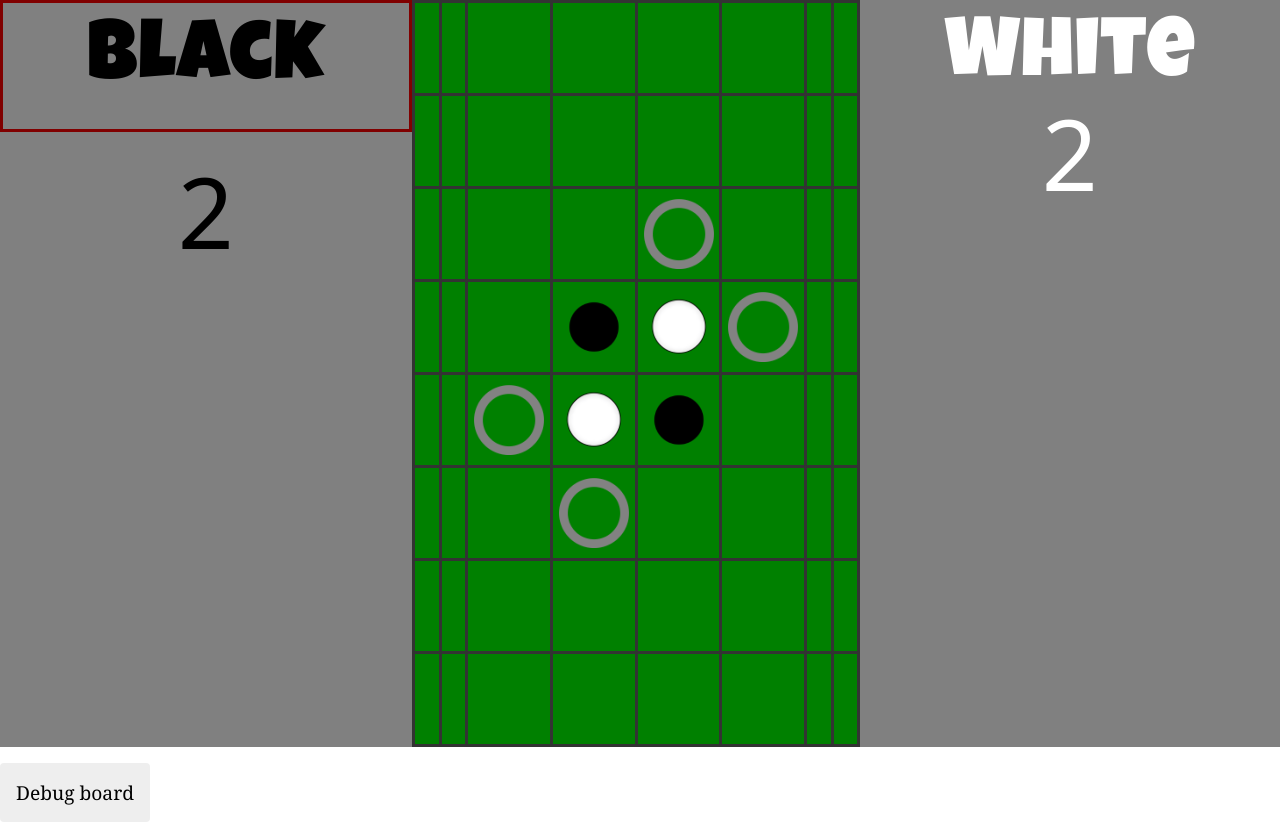
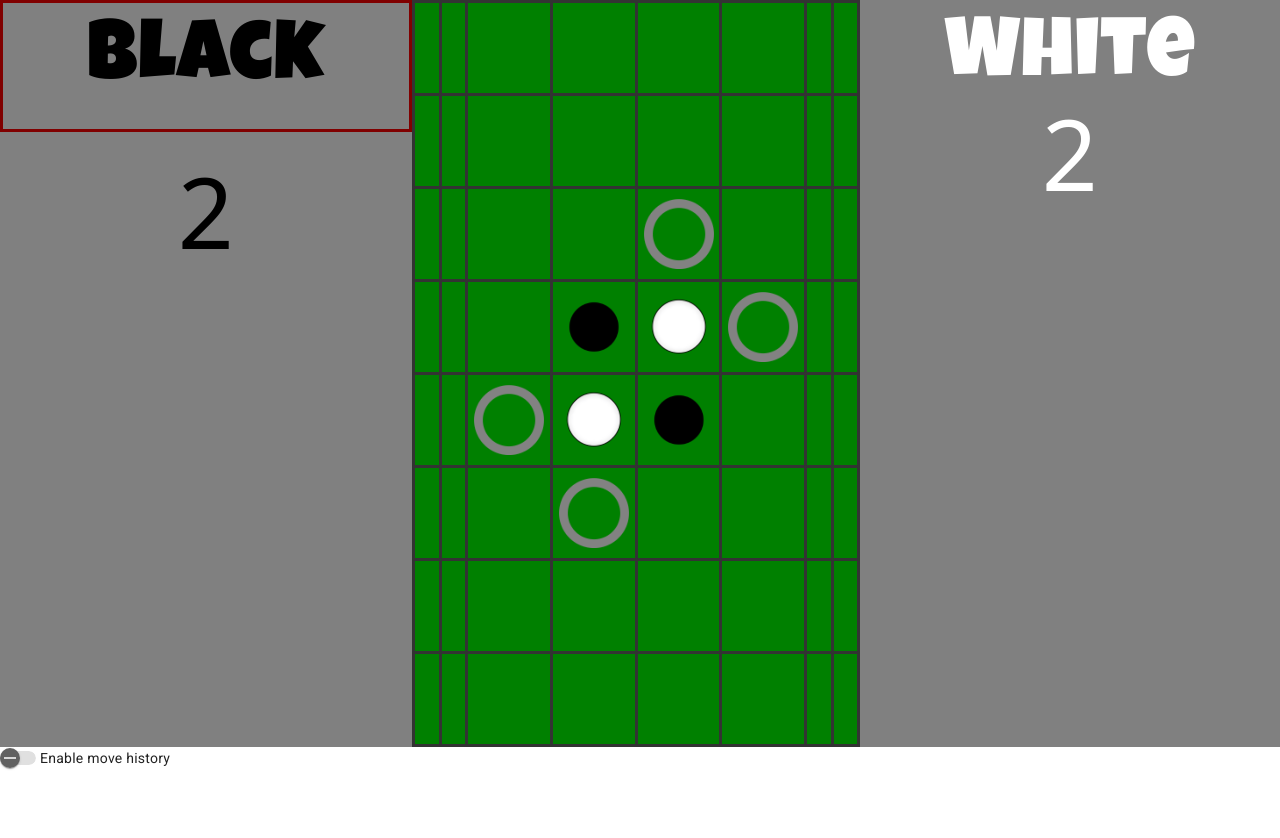
Before and after one commit to Justjason24/ASMX-Reversi, an Angular app in the folder angular-reversi/: page /reversi in a window 1280 px wide. After the commit the page ends 800 px from the top, so only its background shows below. Built offline with nearby package versions, Linux system fonts and the light colour scheme; a web font is replaced by a local one.

Commit message:
added a move history slide toggle

```diff
--- a/angular-reversi/src/app/app.module.ts
+++ b/angular-reversi/src/app/app.module.ts
@@ -8,6 +8,8 @@ import { BrowserAnimationsModule } from '@angular/platform-browser/animations';
 import { MatSlideToggleModule } from '@angular/material/slide-toggle';
 import { MatTableModule } from '@angular/material/table';
 import { HttpClientModule } from '@angular/common/http';
+import { FormsModule } from '@angular/forms';
+
 
 @NgModule({
   declarations: [
@@ -20,7 +22,8 @@ import { HttpClientModule } from '@angular/common/http';
     BrowserAnimationsModule,
     MatSlideToggleModule,
     MatTableModule,
-    HttpClientModule
+    HttpClientModule,
+    FormsModule
   ],
   providers: [],
   bootstrap: [AppComponent]
--- a/angular-reversi/src/app/reversi/reversi.component.css
+++ b/angular-reversi/src/app/reversi/reversi.component.css
@@ -40,7 +40,7 @@ img {
 #move-history {
 
     width: 50%;
-    background-color: chartreuse;
+    background-color: white;
 }
 
 .scoreboard {
--- a/angular-reversi/src/app/reversi/reversi.component.html
+++ b/angular-reversi/src/app/reversi/reversi.component.html
@@ -60,15 +60,20 @@
 </div>
 
 
+<div footer>
+    <mat-slide-toggle [(ngModel)]="showMoveHistory">Enable move history</mat-slide-toggle>
 
-<!-- <div id="move-history">
-    <div *ngFor="let move of chunkedMoveHistory">
-        <p>{{move}}</p>
+    <div *ngIf="showMoveHistory" id="move-history">
+        <div *ngFor="let move of chunkedMoveHistory">
+            <p>{{move}}</p>
+        </div>
     </div>
-</div> -->
+
+</div>
 
 
 
-<div>
+
+<!-- <div>
     <button  (click)="debugAPICall()">Debug board</button>
-</div>
+</div> -->
--- a/angular-reversi/src/app/reversi/reversi.component.ts
+++ b/angular-reversi/src/app/reversi/reversi.component.ts
@@ -19,7 +19,9 @@ export class ReversiComponent implements OnInit {
 
   whiteScore: number = 2;
   blackScore: number = 2;
+  showMoveHistory = false;
   gameOver = false;
+
 
   tableData: any[][] = [
     [' ', ' ', ' ', ' ', ' ', ' ', ' ', ' ',],
```
